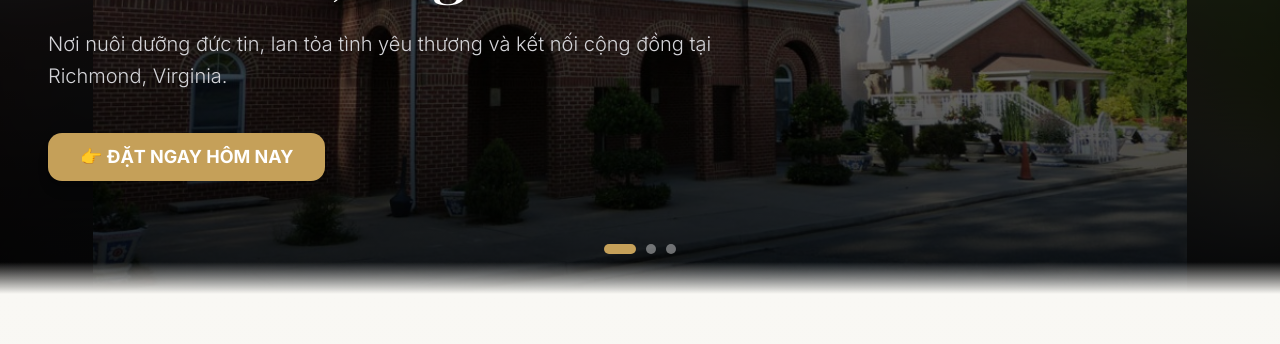
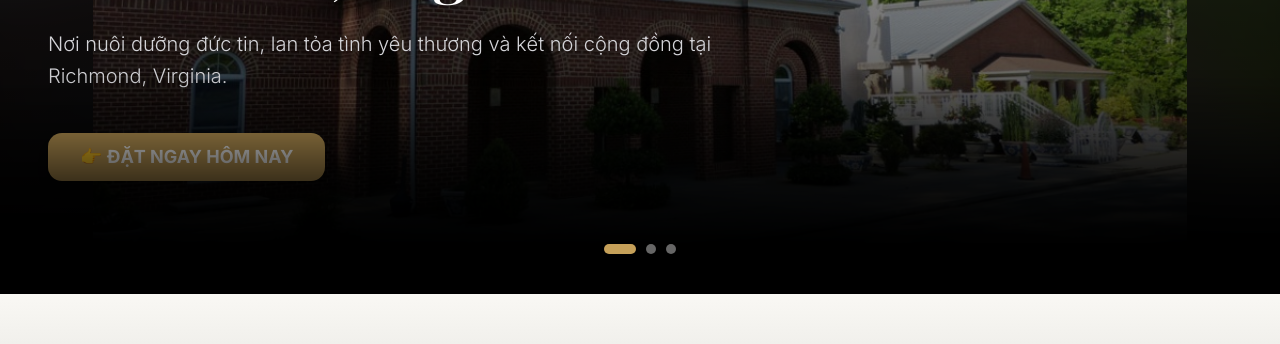
Before and after one commit to hieuliem/community-market, a Next.js app: page / in a window 1280 px wide. Shown: the part 306-650 px from the top of the page. Built offline with nearby package versions, Linux system fonts and the light colour scheme; no server answers; a web font is replaced by a local one.

Commit message:
style: set page background to black with smooth Hero bottom fade

```diff
--- a/src/app/page.tsx
+++ b/src/app/page.tsx
@@ -7,7 +7,7 @@ export default function Home() {
   const activeSections = SECTIONS.filter(isPublished);
 
   return (
-    <main className="min-h-screen flex flex-col">
+    <main className="min-h-screen flex flex-col bg-black">
       {activeSections.map(({ id, component: Section }) => (
         <Section key={id} />
       ))}
--- a/src/components/sections/Hero.tsx
+++ b/src/components/sections/Hero.tsx
@@ -183,8 +183,10 @@ export function Hero() {
         ))}
       </div>
 
-      {/* Bottom fade line */}
-      <div className="absolute bottom-0 left-0 right-0 h-8 bg-gradient-to-t from-background to-transparent z-25" />
+      {/* Bottom fade — blends images into black */}
+      <div className="absolute bottom-0 left-0 right-0 h-56 z-25 pointer-events-none"
+        style={{ background: "linear-gradient(to top, black 0%, black 20%, rgba(0,0,0,0.7) 50%, transparent 100%)" }}
+      />
     </section>
   );
 }
```
